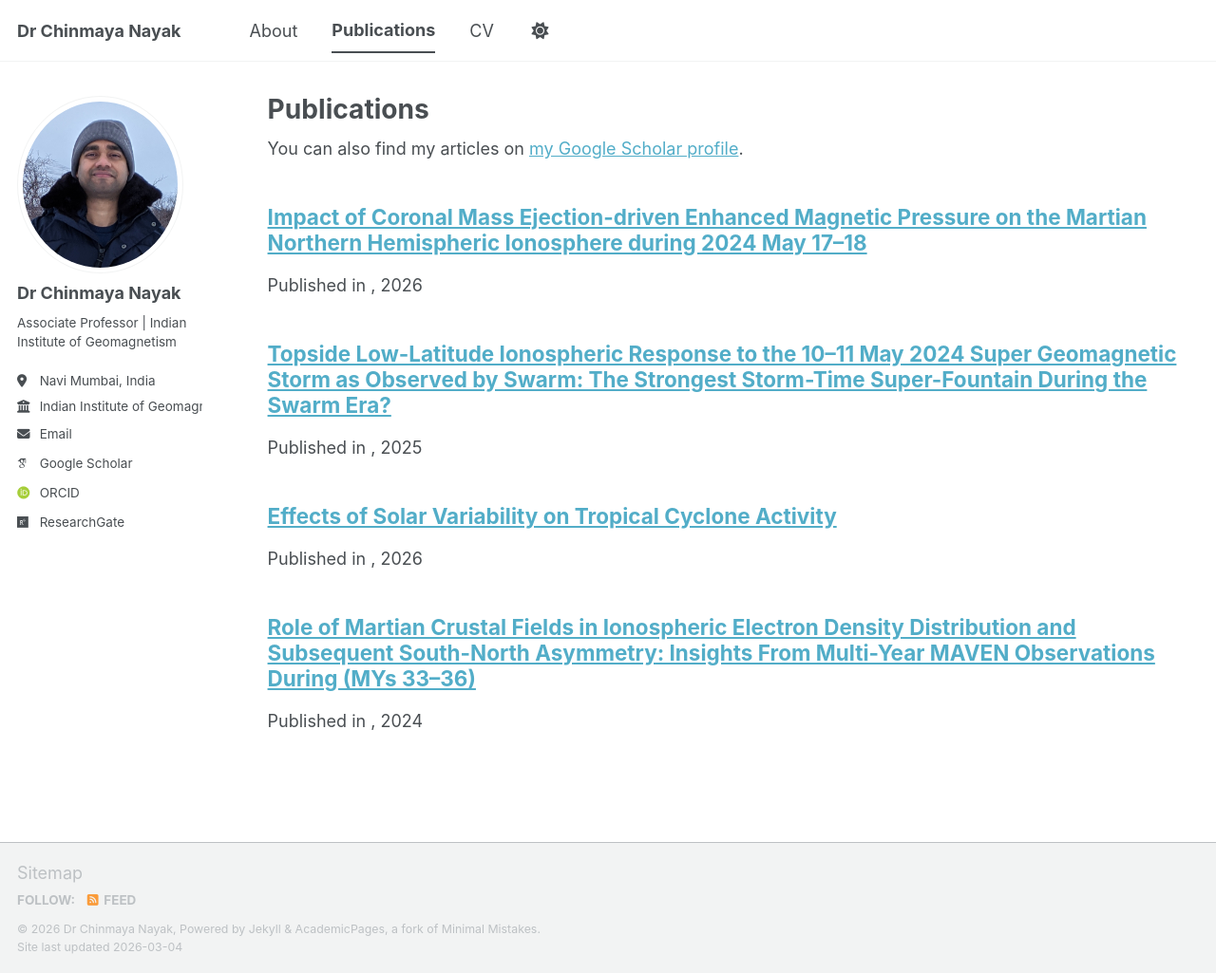
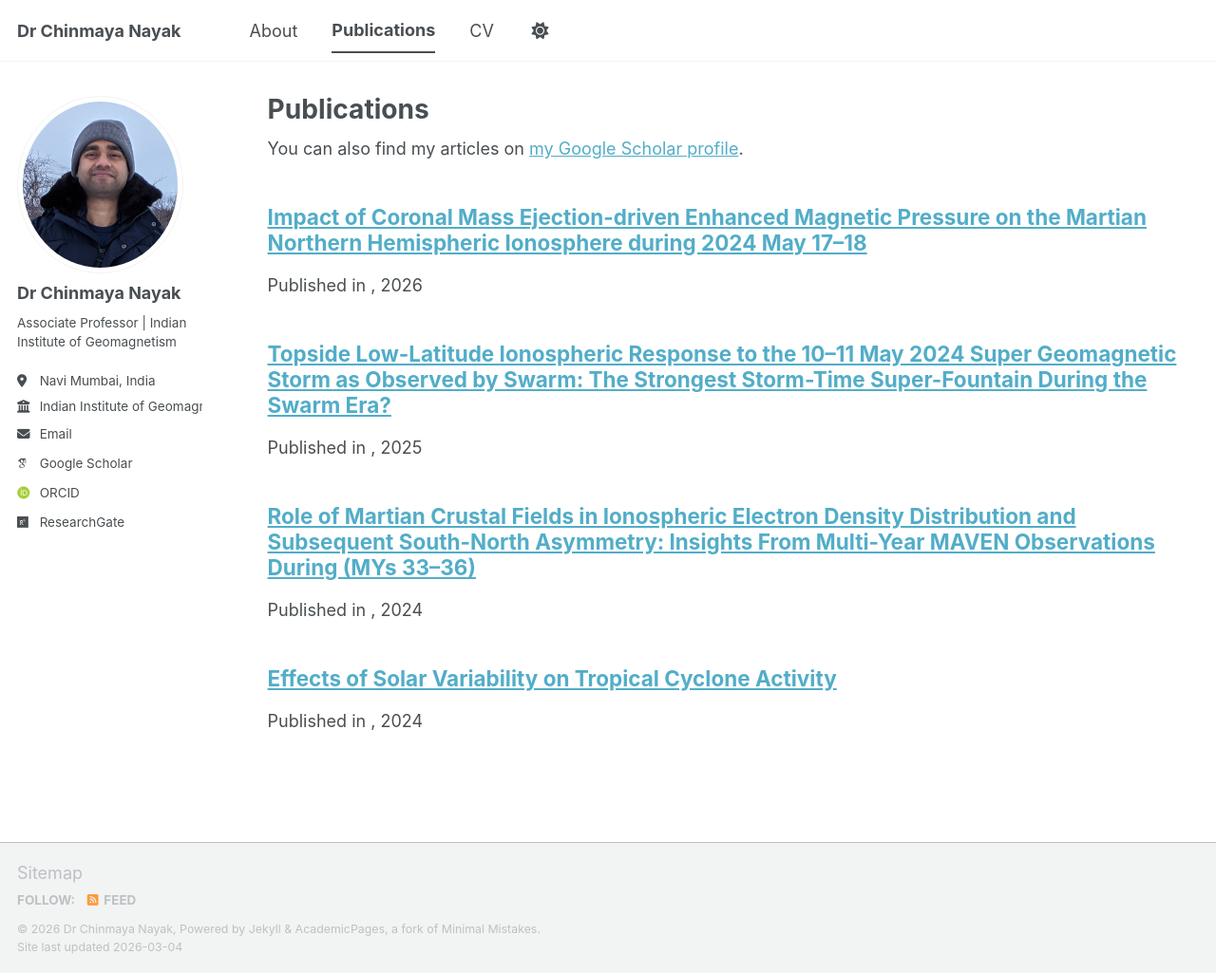
Before and after one commit to physics642/Chinmaya.Nayak, a Jekyll site: the page built from _pages/publications.html, in a window 1280 px wide and 1025 px high. Shown: the whole window at 95% size. Built offline with Jekyll 4.4.1, drawn with Linux system fonts in a browser that asks for light colours; some web fonts are replaced; a script bundle is joined from its source files by our own code; library files that are not in the unit come from our copies.

Commit message:
Update 2024_nayak_tc_solar.md

```diff
--- a/_publications/2024_nayak_tc_solar.md
+++ b/_publications/2024_nayak_tc_solar.md
@@ -10,6 +10,7 @@ volume: "11"
 number: "6"
 pages: "e2023EA003500"
 year: 2024
+date: 2024-06-03
 doi: "10.1029/2023EA003500"
 url: "https://agupubs.onlinelibrary.wiley.com/doi/abs/10.1029/2023EA003500"
 eprint: "https://agupubs.onlinelibrary.wiley.com/doi/pdf/10.1029/2023EA003500"
```
